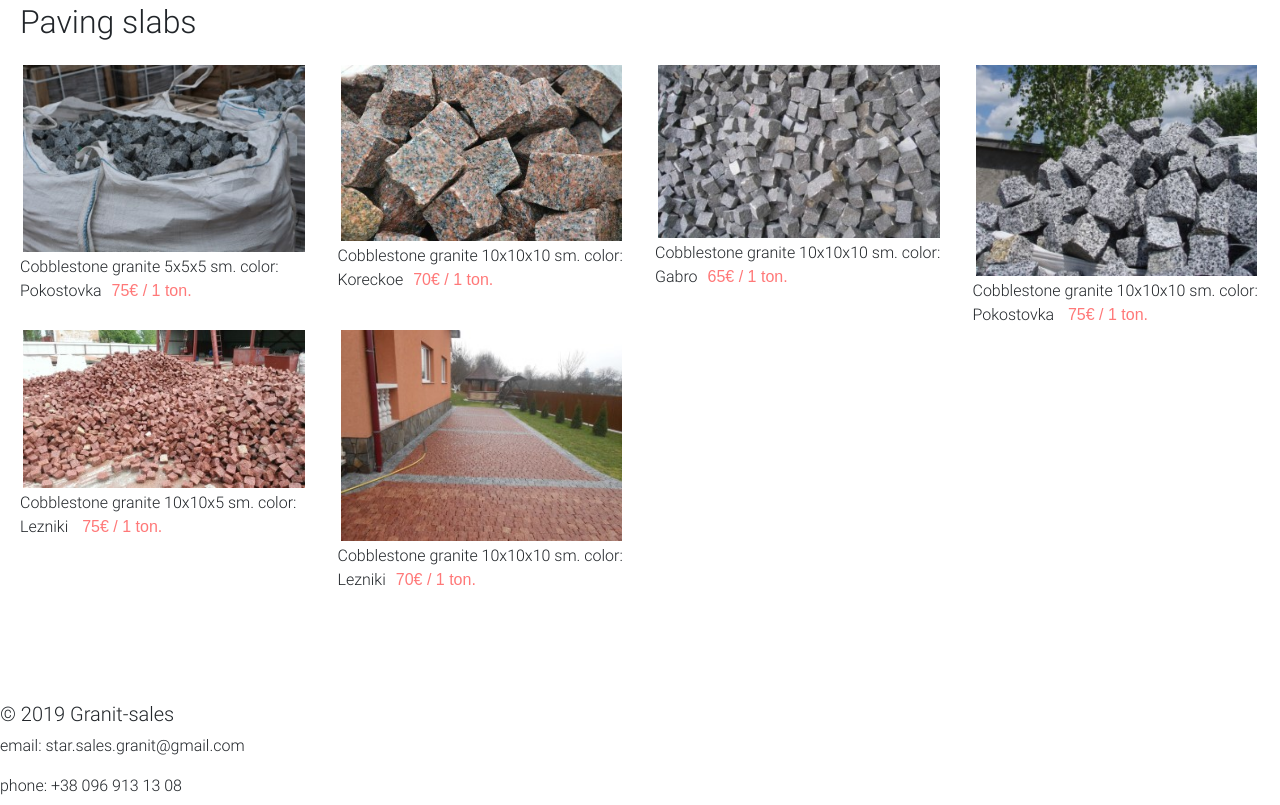
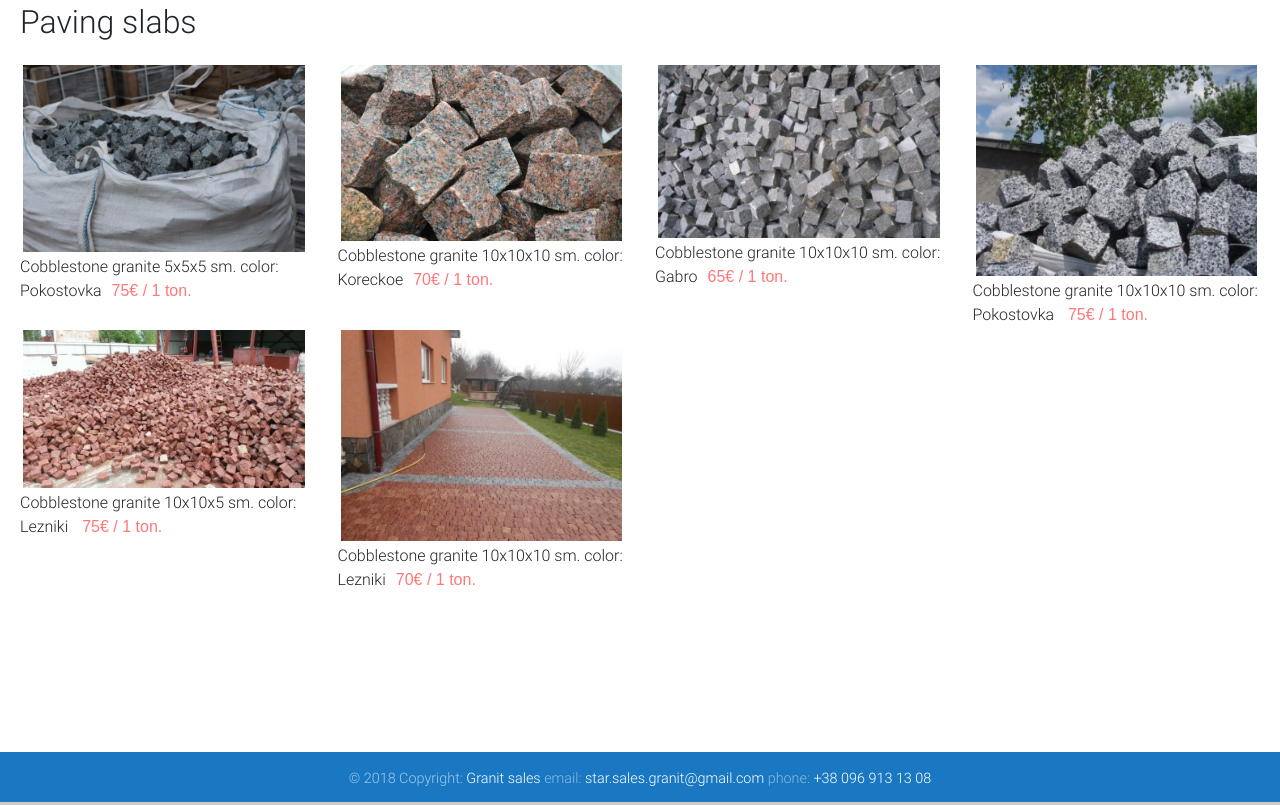
Before and after one commit to MishaDeineko1990/gs, a website: page index.html in a window 1280 px wide. Shown: the part 4120-4925 px from the top of the page. Drawn offline with nearby package versions, Linux system fonts and the light colour scheme; some packages are replaced by stand-ins of ours; no server answers; a script that the page names is missing.

Commit message:
New Bootstrapp2

```diff
--- a/index.html
+++ b/index.html
@@ -422,15 +422,15 @@
 
 
 
-          <footer>
+      <footer class="page-footer font-small blue">
 
-                <h5>© 2019 Granit-sales  </h5>
+  <!-- Copyright -->
+  <div class="footer-copyright text-center py-3">© 2018 Copyright:
+    <a href="https://granit-sales.github.io/">Granit sales  <span class="sp_wrap_footer">email:</span> star.sales.granit@gmail.com <span class="sp_wrap_footer">phone:</span> +38 096 913 13 08</a>
+  </div>
+  <!-- Copyright -->
 
-                <p> email: star.sales.granit@gmail.com   </p>
-                <p> phone: +38 096 913 13 08</p>
-
-          </footer>
-
+</footer>
 
 
     <!-- jivosate chat -->
--- a/src/tamp_styles/100_bottom.css
+++ b/src/tamp_styles/100_bottom.css
@@ -7,17 +7,20 @@
 
 }
 
+.sp_wrap_footer
+	{
+		color: #8cbbdd;
+	}
+
 footer{
 	margin-top: 20px;
 	bottom: 0;
 	position: absolute;
-	height: 100px;
+	height: 50px;
 	width: 100%;
 }
 
-footer{
 
-}
 
 body{
 	position: relative;
```
Also changed, not shown: img/108-480.jpg (added), img/thumb-104.jpg, src/styles/style.css.
